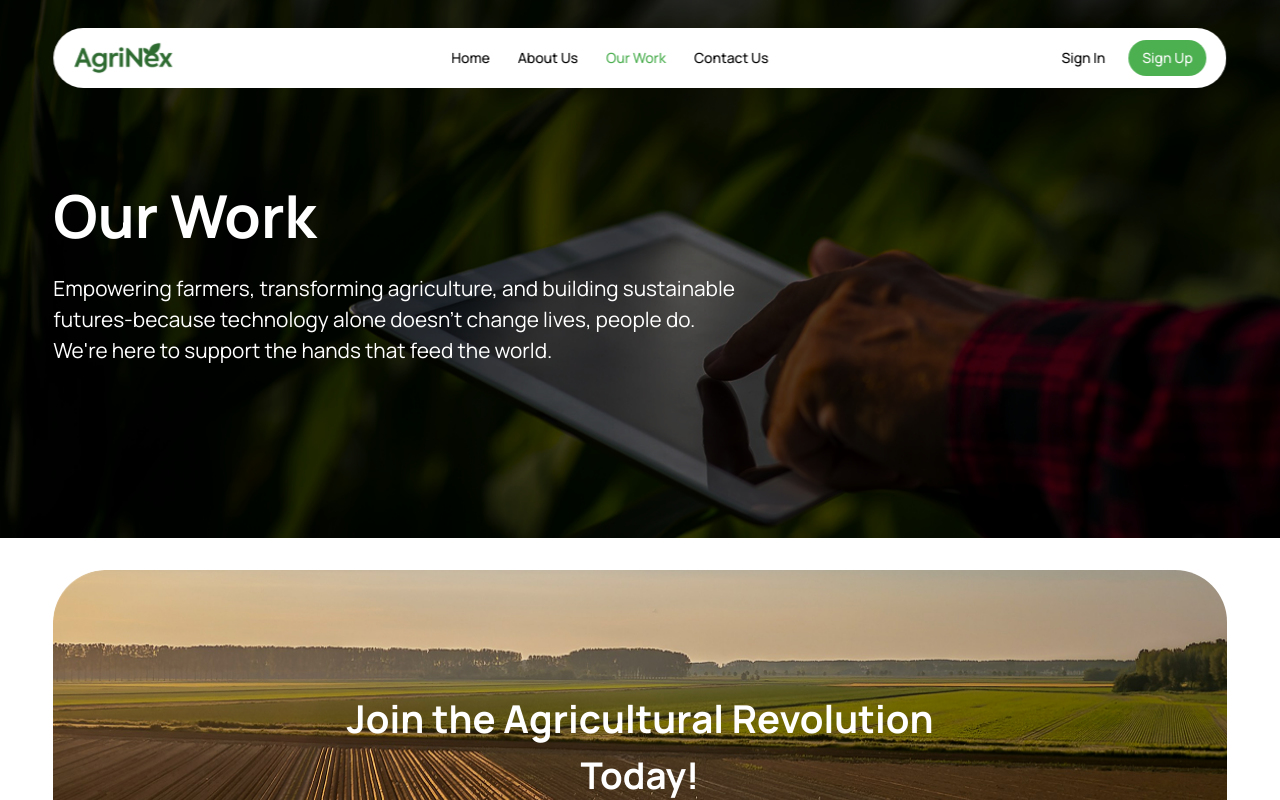
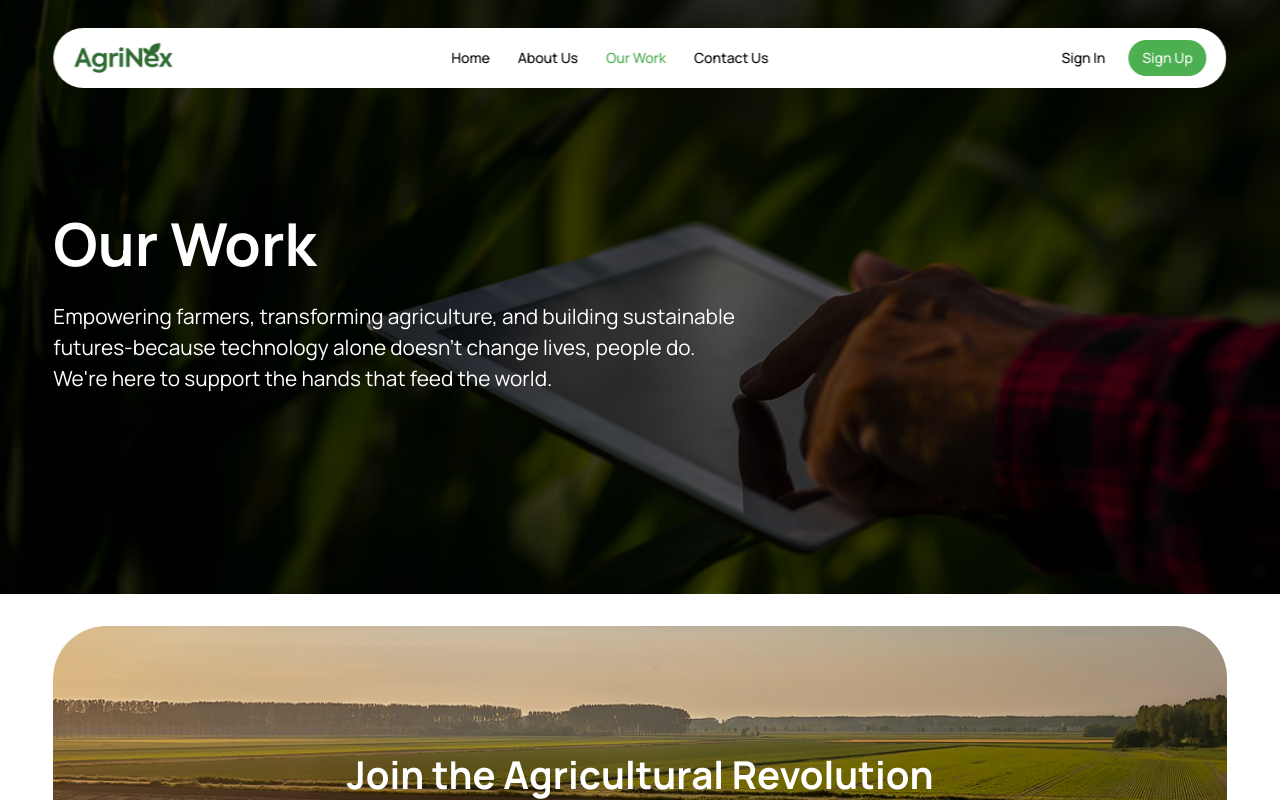
Before and after one commit to Olorunwa-web/AgriNex-app, a React (Vite) app: page /ourwork in a window 1280 px wide. Shown: the top 800 px of the page. Built offline with nearby package versions, Linux system fonts and the light colour scheme.

Commit message:
first commit

```diff
--- a/src/pages/OurWork.jsx
+++ b/src/pages/OurWork.jsx
@@ -8,7 +8,7 @@ import Prefoot from '../components/Prefooter';
 const OurWork = () => {
     return (
         <>
-            <section className ="bg-cover py-28  lg:py-35 xl:py-43 h-full max-h-full" style = {{ backgroundImage: `url(${workground})`}}>
+            <section className ="bg-cover py-28  lg:py-35 xl:py-50 h-full max-h-full" style = {{ backgroundImage: `url(${workground})`}}>
                 <section className = 'w-11/12 max-w-8xl mx-auto'>
                     <h1 className = 'mb-3 font-bold text-white text-[2.2rem] md:text-[2.7rem] lg:text-[3.2rem] xl:text-[3.7rem]'>Our Work</h1>
                     <p className = ' w-full md:w-[650px] lg:w-[700px] font-normal text-white text-[1.1rem] md:text-[1.2rem] lg:text-[1.3rem]'>Empowering farmers, transforming agriculture, and building sustainable futures-because technology alone doesn't change lives, people do. We're here to support the hands that feed the world.</p>
```
